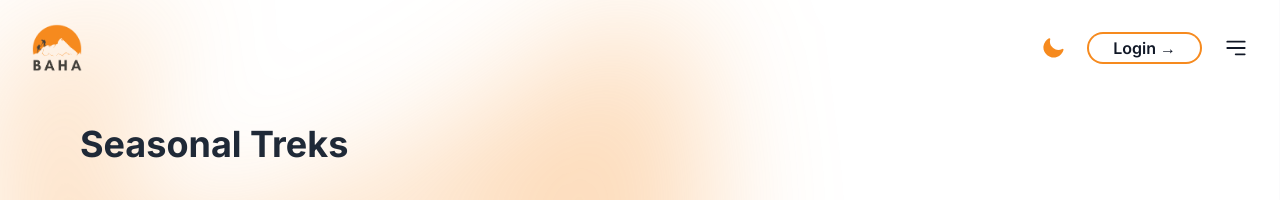
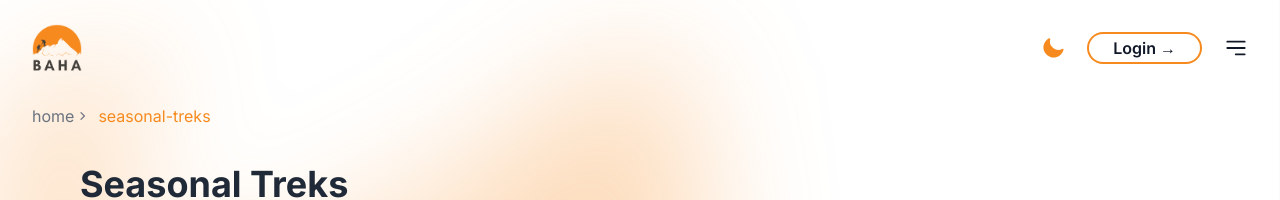
Before and after one commit to amit-goswami/nextjs-starter, a Next.js app: page /seasonal-treks in a window 1280 px wide. Shown: the top 200 px of the page. Built offline with nearby package versions, Linux system fonts and the light colour scheme; no server answers.

Commit message:
add: bread crumb

```diff
--- a/src/app/layout.tsx
+++ b/src/app/layout.tsx
@@ -9,6 +9,7 @@ import { HeaderComponent } from '@/features/shared/header'
 import { FooterComponent } from '@/features/shared/footer'
 import { ProtectedBoundary } from '@/templates/protected-boundary'
 import { NextThemesProvider } from '@/providers/NextThemesProvider'
+import { BreadCrumb } from '@/features/shared/components/BreadCrumb'
 
 const inter = Inter({ subsets: ['latin'] })
 
@@ -32,6 +33,7 @@ export default function RootLayout({
               <NextThemesProvider>
                 <AuthContextProvider>
                   <HeaderComponent />
+                  <BreadCrumb />
                   <ProtectedBoundary {...{ children }} />
                   <FooterComponent />
                 </AuthContextProvider>
--- a/src/features/seasonal-treks/index.tsx
+++ b/src/features/seasonal-treks/index.tsx
@@ -19,7 +19,7 @@ export const SeasonalTreksComponent: React.FC = () => {
 
   return (
     <BackGroundDiv>
-      <Container className=" w-full relative mx-auto px-4 sm:px-8 py-3 h-[calc(100vh-152px)] overflow-y-scroll">
+      <Container className=" w-full relative mx-auto px-4 sm:px-8 py-3 h-[calc(100vh-190px)] overflow-y-scroll">
         <Container>
           <Container className="p-4 mx-auto lg:max-w-6xl md:max-w-4xl sm:max-w-full">
             <Text
--- /dev/null
+++ b/src/features/shared/components/BreadCrumb.tsx
@@ -0,0 +1,44 @@
+'use client'
+
+import Link from 'next/link'
+import React, { useEffect, useState } from 'react'
+import { BREAD_CRUMB } from '@/shared/shared.interface'
+import { usePathname } from 'next/navigation'
+import { Container } from '@/components/atoms/container'
+import { Text } from '@/components/atoms/text'
+import { ChevronRightIcon } from '@heroicons/react/20/solid'
+
+export const BreadCrumb = () => {
+  const pathname = usePathname()
+  const [showBreadCrumb, setShowBreadCrumb] = useState(true)
+  const [path, setPath] = useState<string[]>([])
+
+  useEffect(() => {
+    setPath(pathname.split('/'))
+    setShowBreadCrumb(pathname !== BREAD_CRUMB.HOME)
+  }, [pathname])
+
+  return (
+    <React.Fragment>
+      {showBreadCrumb && (
+        <Container className="relative flex items-center justify-start space-x-2 px-6 sm:px-8 py-2 z-[9]">
+          {path.map((item, index) => (
+            <Container
+              className={`cursor-pointer flex items-center justify-center ${
+                index === path.length - 1 ? 'text-brand' : 'text-gray-500'
+              }`}
+              key={index}
+            >
+              <Link href={`${item === '' ? '/' : `/${item}`}`}>
+                <Text>{item === '' ? 'home' : item}</Text>
+              </Link>
+              {index !== path.length - 1 && (
+                <ChevronRightIcon className="h-4 w-4 text-gray-500" />
+              )}
+            </Container>
+          ))}
+        </Container>
+      )}
+    </React.Fragment>
+  )
+}
--- a/src/features/shared/footer/index.tsx
+++ b/src/features/shared/footer/index.tsx
@@ -42,7 +42,7 @@ const socialLinks = [
 
 export const FooterComponent: React.FC = () => {
   return (
-    <footer className="flex flex-grow py-2">
+    <footer className="flex flex-grow py-2 bg-gray-100 dark:bg-gray-800">
       <Container className="mx-auto w-full max-w-screen-xl p-2 py-0 lg:py-2 flex flex-col justify-between">
         <Container className="sm:flex sm:items-center sm:justify-between">
           <Container className="flex items-center justify-center gap-4">
--- a/src/features/shared/header/store/header.store.ts
+++ b/src/features/shared/header/store/header.store.ts
@@ -20,6 +20,10 @@ const navigation = [
   {
     name: 'Contact',
     href: '#contact'
+  },
+  {
+    name: 'Queries',
+    href: '/queries'
   }
 ]
 
--- a/src/features/trek-planner/components/trek-planner-images/index.tsx
+++ b/src/features/trek-planner/components/trek-planner-images/index.tsx
@@ -3,7 +3,7 @@ import { Container } from '@/components/atoms/container'
 
 export const TrekPlannerImages = () => {
   return (
-    <Container className="lg:w-1/2 grid grid-cols-2 grid-rows-6 h-[30vh] lg:h-[80vh] relative">
+    <Container className="lg:w-1/2 grid grid-cols-2 grid-rows-6 h-[30vh] lg:h-[calc(100vh-198px)] relative">
       <Image
         className="row-span-3 object-cover w-full h-full p-2 dark:opacity-90"
         src="https://images.unsplash.com/photo-1506929562872-bb421503ef21?ixlib=rb-4.0.3&ixid=MnwxMjA3fDB8MHxwaG90by1wYWdlfHx8fGVufDB8fHx8&auto=format&fit=crop&w=1368&q=80"
--- a/src/features/trek-planner/index.tsx
+++ b/src/features/trek-planner/index.tsx
@@ -18,7 +18,7 @@ export const TrekPlannerLayoutComponent = ({
 }: TrekPlannerLayoutProps) => {
   return (
     <BackGroundDiv>
-      <Container className="w-full relative mx-auto px-4 sm:px-8 h-[calc(100vh-152px)] overflow-y-scroll">
+      <Container className="w-full relative mx-auto px-4 sm:px-8 h-[calc(100vh-190px)] overflow-y-scroll">
         <Container className="mx-auto flex flex-wrap">
           {children}
           <Container className="lg:w-1/2 w-full lg:pl-10 lg:py-6 mt-6 lg:mt-0">
--- a/src/features/user/components/profile/index.tsx
+++ b/src/features/user/components/profile/index.tsx
@@ -8,7 +8,7 @@ export const UserProfileComponent = () => {
   const { user } = useFirebaseAuth()
 
   return (
-    <Container className="w-full relative mx-auto px-4 sm:px-8 h-[calc(100vh-270px)] overflow-y-scroll">
+    <Container className="w-full relative mx-auto px-4 sm:px-8 h-[calc(100vh-310px)] overflow-y-scroll">
       {user && (
         <Container className="flex space-x-2">
           <img
--- a/src/shared/shared.interface.ts
+++ b/src/shared/shared.interface.ts
@@ -50,3 +50,7 @@ export enum USER_ROLES {
   DRIVER = 'driver',
   GUIDE = 'guide'
 }
+
+export enum BREAD_CRUMB {
+  HOME = '/'
+}
--- a/src/templates/protected-boundary/index.tsx
+++ b/src/templates/protected-boundary/index.tsx
@@ -23,7 +23,10 @@ export const ProtectedBoundary = ({
 
   useEffect(() => {
     if (isOtpVerified) return router.push(ROUTES.USER)
-  }, [isOtpVerified])
+    if (user && isMobileVerified) {
+      return router.push(ROUTES.USER)
+    }
+  }, [isOtpVerified, user, isMobileVerified, router])
 
   if (user && !isMobileVerified) {
     return <MobilePhoneVerification />
```
